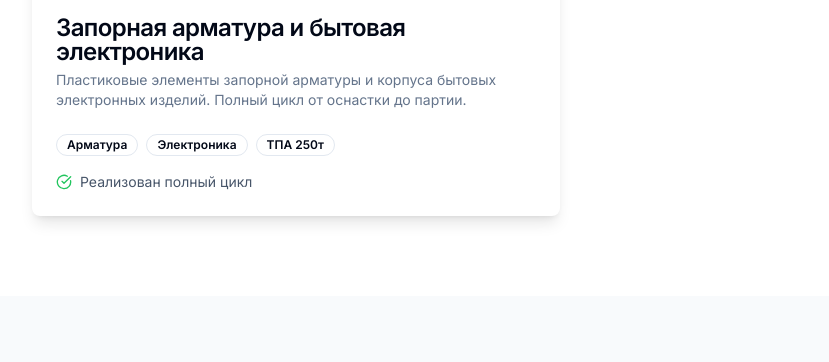
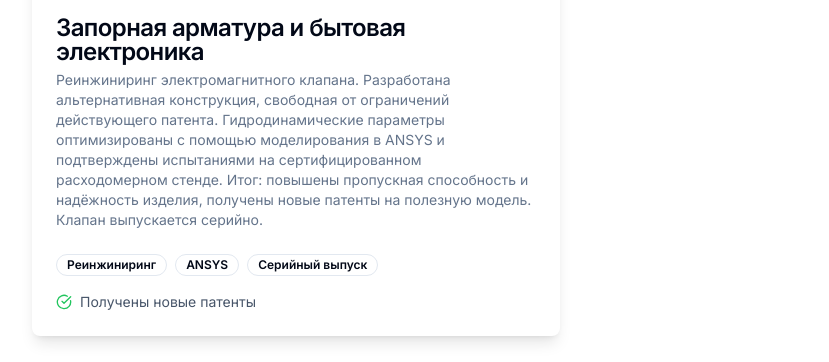
Before and after one commit to pr-poehali-dev/skywatch-analytics, a React (Vite) app: page / in a window 1280 px wide. Shown: the part 3647-4009 px from the top of the page, without its empty margins (64-893 px from the left). Built offline with nearby package versions, Linux system fonts and the light colour scheme.

Commit message:
feat: электромагнитный клапан - реинжиниринг

```diff
--- a/src/pages/Index.tsx
+++ b/src/pages/Index.tsx
@@ -357,7 +357,7 @@ export default function Portfolio() {
             <Card className="border-0 shadow-lg hover:shadow-xl transition-shadow overflow-hidden">
               <div className="relative h-48 bg-gradient-to-r from-green-500 to-blue-600">
                 <img
-                  src="https://cdn.poehali.dev/projects/574fd804-9934-4f8b-8800-16aec8a014fe/files/1c9811a5-3a14-4e55-bc1d-7f98d1ecdc7f.jpg"
+                  src="https://cdn.poehali.dev/projects/574fd804-9934-4f8b-8800-16aec8a014fe/bucket/9e02b37a-36c1-4966-8965-cc094009902f.jpg"
                   alt="Запорная арматура"
                   className="absolute inset-0 w-full h-full object-cover"
                 />
@@ -365,18 +365,18 @@ export default function Portfolio() {
               <CardHeader>
                 <CardTitle>Запорная арматура и бытовая электроника</CardTitle>
                 <CardDescription>
-                  Пластиковые элементы запорной арматуры и корпуса бытовых электронных изделий. Полный цикл от оснастки до партии.
+                  Реинжиниринг электромагнитного клапана. Разработана альтернативная конструкция, свободная от ограничений действующего патента. Гидродинамические параметры оптимизированы с помощью моделирования в ANSYS и подтверждены испытаниями на сертифицированном расходомерном стенде. Итог: повышены пропускная способность и надёжность изделия, получены новые патенты на полезную модель. Клапан выпускается серийно.
                 </CardDescription>
               </CardHeader>
               <CardContent>
                 <div className="flex flex-wrap gap-2 mb-4">
-                  <Badge variant="outline">Арматура</Badge>
-                  <Badge variant="outline">Электроника</Badge>
-                  <Badge variant="outline">ТПА 250т</Badge>
+                  <Badge variant="outline">Реинжиниринг</Badge>
+                  <Badge variant="outline">ANSYS</Badge>
+                  <Badge variant="outline">Серийный выпуск</Badge>
                 </div>
                 <div className="flex items-center gap-2 text-sm text-slate-600">
                   <Icon name="CheckCircle" className="h-4 w-4 text-green-500" />
-                  <span>Реализован полный цикл</span>
+                  <span>Получены новые патенты</span>
                 </div>
               </CardContent>
             </Card>
```
